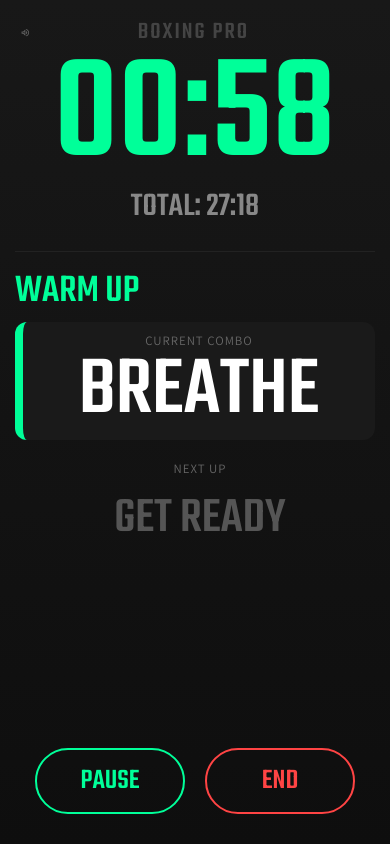
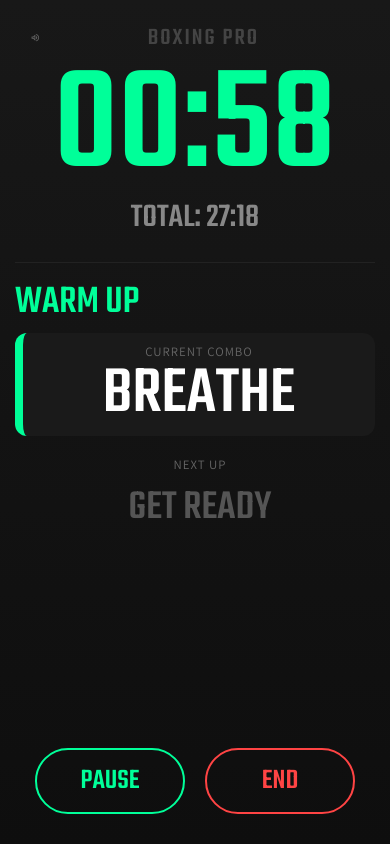
Before and after one commit to evenrom/boxing-app, a plain HTML site: page index.html in a window 390 px wide. Both pictures are taken after a click on the button "START FIGHT". Drawn offline with nearby package versions, Linux system fonts and the light colour scheme; no server answers.

Commit message:
Update style.css

```diff
--- a/style.css
+++ b/style.css
@@ -26,7 +26,8 @@
 /* --- HEADER --- */
 .app-header { display: flex; justify-content: space-between; align-items: center; padding-bottom: 5px; flex-shrink: 0; }
 .logo-text { font-family: 'Teko'; font-size: 1.5rem; letter-spacing: 2px; color: #444; }
-.icon-btn { background: none; border: none; color: #666; cursor: pointer; padding: 5px; }
+.icon-btn { background: none; border: none; color: #666; cursor: pointer; padding: 15px; /* הגדלת אזור הלחיצה */ }
+.icon-btn .material-symbols-outlined { font-size: 2.5rem; /* הגדלת האייקון */ }
 
 /* --- STATS BAR --- */
 .stats-bar { display: flex; gap: 10px; margin-bottom: 10px; flex-shrink: 0; }
@@ -61,23 +62,23 @@
 .btn-start { background: transparent; border: 2px solid var(--active-color); color: var(--active-color); padding: 12px 0; width: 100%; font-family: 'Teko'; font-size: 2.2rem; border-radius: 50px; cursor: pointer; letter-spacing: 1px; }
 .btn-start:active { background: var(--active-color); color: black; transform: scale(0.98); }
 
-/* --- TIMER SCREEN (THE BIG CHANGES) --- */
+/* --- TIMER SCREEN --- */
 #timer-screen, #finish-screen { display: none; flex-direction: column; height: 100%; }
 .timer-grid { display: flex; flex: 1; align-items: center; width: 100%; }
 .timer-left { flex: 1; text-align: center; display: flex; flex-direction: column; justify-content: center; }
 .timer-right { flex: 1; padding-left: 20px; border-left: 1px solid #333; height: 100%; display: flex; flex-direction: column; justify-content: center; }
 
-/* שימוש ב-VH כדי להבטיח גודל עצום גם בטלפון אופקי */
+/* גודל השעון נשמר */
 .main-clock { font-family: 'Teko'; font-size: 30vh; line-height: 0.85; color: var(--active-color); transition: color 0.3s ease; }
 .sub-info { font-family: 'Teko'; font-size: 4vh; color: #888; }
 
 .pattern-box { background: #1a1a1a; padding: 10px 20px; border-left: 8px solid var(--active-color); margin-bottom: 20px; border-radius: 12px; width: 100%; transition: border-color 0.3s ease; }
 .pattern-label { font-size: 0.8rem; color: #666; letter-spacing: 1px; margin-bottom: 5px; text-transform: uppercase; }
 
-/* הגדלה משמעותית של התרגילים */
-#currentPattern { font-family: 'Teko'; font-size: 20vh; color: white; display: flex; gap: 15px; align-items: center; line-height: 0.9; }
+/* הקטנת התרגילים בכ-20% */
+#currentPattern { font-family: 'Teko'; font-size: 16vh; /* הוקטן מ-20vh */ color: white; display: flex; gap: 15px; align-items: center; line-height: 0.9; }
 .next-box { padding-left: 10px; }
-#nextPattern { font-family: 'Teko'; font-size: 6vh; color: #555; }
+#nextPattern { font-family: 'Teko'; font-size: 5vh; /* הוקטן מ-6vh */ color: #555; }
 
 .material-symbols-outlined { vertical-align: middle; font-size: 0.8em !important; }
 
@@ -112,8 +113,9 @@
     .timer-left { flex: 0 0 auto; margin-bottom: 20px; padding-bottom: 20px; border-bottom: 1px solid #222; width: 100%; }
     .timer-right { border-left: none; padding-left: 0; width: 100%; justify-content: flex-start; }
 
-    .main-clock { font-size: 18vh; } /* קצת יותר קטן בפורטרט כדי שייכנס */
-    #currentPattern { font-size: 10vh; justify-content: center; }
+    .main-clock { font-size: 18vh; }
+    /* גם כאן הקטנתי בהתאמה */
+    #currentPattern { font-size: 8vh; justify-content: center; }
     .pattern-box { text-align: center; }
     .next-box { text-align: center; }
 }
@@ -125,8 +127,9 @@
     .stats-bar { display: none; }
 
     .dashboard-grid { align-items: center; }
-    /* שימוש במימדים העצומים */
+
     .main-clock { font-size: 35vh; }
-    #currentPattern { font-size: 22vh; }
+    /* גם כאן הקטנתי בהתאמה */
+    #currentPattern { font-size: 18vh; }
     .btn-start { padding: 5px 0; font-size: 1.8rem; }
 }
```
